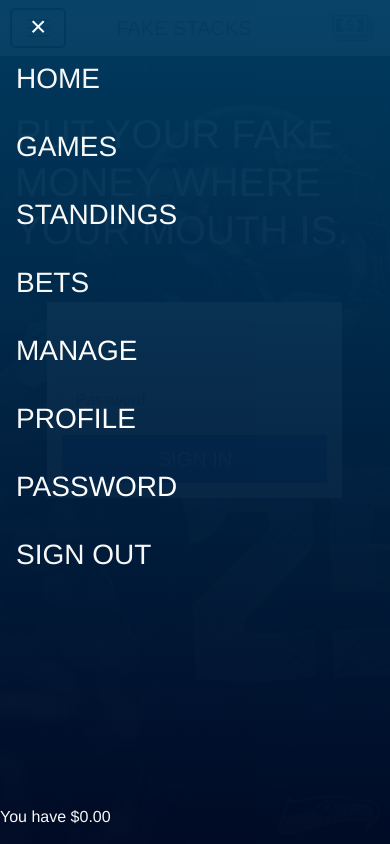
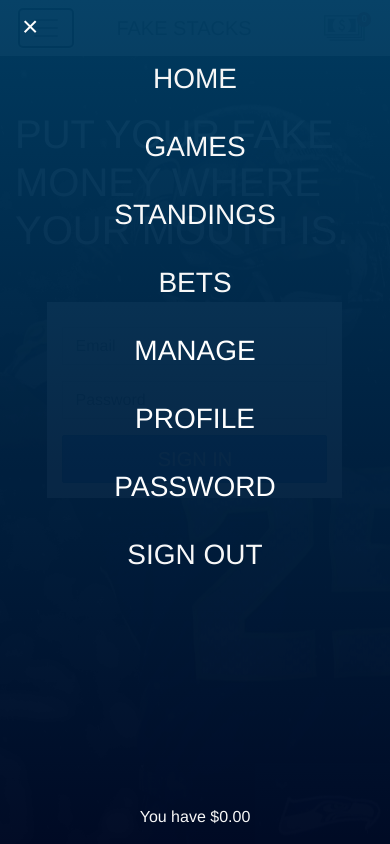
Before and after one commit to jasongoetz/fsreact, a React (Create React App) app: page /login in a window 390 px wide. Both pictures are taken after a click on the button 38 px from the left and 28 px from the top of the page. Built offline with nearby package versions, Linux system fonts and the light colour scheme; no server answers.

Commit message:
Mobile styling is close to where I want it

```diff
--- a/package.json
+++ b/package.json
@@ -5,6 +5,7 @@
   "dependencies": {
     "@emotion/core": "^10.0.22",
     "@emotion/styled": "^10.0.23",
+    "@types/react-responsive": "^8.0.2",
     "axios": "^0.18.0",
     "bootstrap": "^4.1.3",
     "emotion-theming": "^10.0.19",
@@ -15,9 +16,10 @@
     "react": "^16.12.0",
     "react-dom": "^16.12.0",
     "react-redux": "^7.1.3",
+    "react-responsive": "^8.0.1",
     "react-router-dom": "5.1.2",
     "react-scripts": "2.1.8",
-    "reactstrap": "8.0.0",
+    "reactstrap": "8.4.0",
     "redux": "^4.0.4",
     "redux-axios-middleware": "^4.0.0",
     "redux-thunk": "^2.3.0",
--- a/src/app/App.tsx
+++ b/src/app/App.tsx
@@ -20,6 +20,7 @@ import LeagueManagement from "./components/LeagueManagement";
 import ErrorPanel from "./components/error/ErrorPanel";
 import ProfilePage from "./components/ProfilePage";
 import PasswordPage from "./components/PasswordPage";
+import MediaQuery from "react-responsive";
 
 export interface State {
     showMobileMenu: boolean
--- a/src/app/auth/authReducer.ts
+++ b/src/app/auth/authReducer.ts
@@ -22,6 +22,7 @@ const token = localStorage.getItem('token') || sessionStorage.getItem('token') |
 
 if (token) {
     sessionStorage.setItem('token', token);
+    localStorage.setItem('token', token);
 }
 
 const tokenValid = isTokenValid(token);
--- a/src/app/components/BetSlip.tsx
+++ b/src/app/components/BetSlip.tsx
@@ -25,8 +25,7 @@ import {getButtonMessage} from "../../util/BetUtil";
 
 const containerStyle = {
     borderRadius: "0px",
-    marginTop: "20px",
-    minWidth: "400px",
+    //marginTop: "20px",
     backgroundColor: "#ececec",
 };
 
--- a/src/app/components/FSComponents.tsx
+++ b/src/app/components/FSComponents.tsx
@@ -7,7 +7,7 @@ export const FSButton = styled(Button)`
         color: #fff;
         background-color: #428bca;
         border-color: #357ebd;
-        border-radius: 0;
+        border-radius: 2px;
     }
 `;
 
--- a/src/app/components/GamesPage.tsx
+++ b/src/app/components/GamesPage.tsx
@@ -10,6 +10,7 @@ import {PageHeader} from "./PageHeader";
 import {League} from "../types";
 import {Bettable} from "../bettables/bettableReducer";
 import BetSlip from "./BetSlip";
+import MediaQuery from "react-responsive";
 
 export interface Props {
     loadUserContext: () => void;
@@ -38,12 +39,13 @@ class GamesPage extends Component<Props, State> {
                     {this.props.bettables.map(bettable => <GameRow key={`game-${bettable.id}`} bettable={bettable}/>)}
                 </Col>
                 <Col md={4}>
-                    <BetSlip></BetSlip>
+                    <MediaQuery minWidth={576}>
+                        <BetSlip></BetSlip>
+                    </MediaQuery>
                 </Col>
             </Row>
         </Container>
     }
-
 }
 
 
--- a/src/app/components/LeaguePage.tsx
+++ b/src/app/components/LeaguePage.tsx
@@ -60,19 +60,19 @@ class LeaguePage extends Component<Props, State> {
 
             <Container style={homePageStyle}>
                 <Row>
-                    <Col style={homePagePanelStyle} xs={{size: 12}} sm={{size: 4}}>
+                    <Col style={homePagePanelStyle} xs={{size: 12}} md={{size: 8, offset: 2}} lg={{size: 4, offset: 0}}>
                         <HomePagePanel title="The Rules" linkUrl="/games" action="START BETTING">
                             <Rules/>
                         </HomePagePanel>
                     </Col>
 
-                    <Col style={homePagePanelStyle} xs={{size: 12}} sm={{size: 4}}>
+                    <Col style={homePagePanelStyle} xs={{size: 12}} md={{size: 8, offset: 2}} lg={{size: 4, offset: 0}}>
                         <HomePagePanel title="Leaderboard" linkUrl="/standings" action="SEE THE STANDINGS">
                             <MiniStandings/>
                         </HomePagePanel>
                     </Col>
 
-                    <Col style={homePagePanelStyle} xs={{size: 12}} sm={{size: 4}}>
+                    <Col style={homePagePanelStyle} xs={{size: 12}} md={{size: 8, offset: 2}} lg={{size: 4, offset: 0}}>
                         <HomePagePanel title="Pending Big Bets" linkUrl="/bets" action="SEE ALL BETS">
                             <MiniBets/>
                         </HomePagePanel>
--- a/src/app/components/MobileMenu.tsx
+++ b/src/app/components/MobileMenu.tsx
@@ -1,9 +1,12 @@
-import {Component} from "react";
 import React from "react";
 import {Button, Nav, NavItem, NavLink} from "reactstrap";
 import {Colors} from "../theme/theme";
+import styled from "@emotion/styled";
+import {Link} from "react-router-dom";
+import {useDispatch} from "react-redux";
+import {logout} from "../auth/authActions";
 
-const menuStyle = {
+const MobileMenuOverlay = styled.div({
     width: "100%",
     top: "0px",
     bottom: "0px",
@@ -12,14 +15,16 @@ const menuStyle = {
     zIndex: 2000,
     fontSize: "28px",
     opacity: .97,
+    textAlign: 'center',
+    position: 'fixed',
     background: `linear-gradient(${Colors.lighterDarkBlue}, ${Colors.darkBlue})`,
     color: Colors.white,
-};
+});
 
 const closeButtonStyle = {
     top: 0,
     left: 0,
-    marginLeft: "18px",
+    marginLeft: "10px",
     marginTop: "0px",
     backgroundColor: 'transparent',
     border: 0,
@@ -50,38 +55,44 @@ export interface Props {
     closeMenu: () => void;
 }
 
-class MobileMenu extends Component<Props, State> {
+const MobileMenu: React.FC<Props> = ({closeMenu, isAdmin, gamblerMoney}) => {
 
-    render() {
+    const dispatch = useDispatch();
+
+    const navLink = (label: string, path: string, onClick?: (e) => void) => {
+        return <NavItem><NavLink style={navLinkStyle} tag={Link} to={path} onClick={onClick}>{label}</NavLink></NavItem>;
+    };
+
+    const handleLogout = async () => {
+        await dispatch(logout());
+        closeMenu();
+    };
+
     return (
-            <div className="mobile-menu" style={menuStyle}>
-                <Button type="button" style={closeButtonStyle} className="menu-close" onClick={this.props.closeMenu}>
+        <MobileMenuOverlay>
+            <Button type="button" style={closeButtonStyle} className="menu-close" onClick={closeMenu}>
                 <span>&times;</span>
             </Button>
             <Nav vertical>
-                    {this.navItem("HOME", "/")}
-                    {this.navItem("GAMES", "/games")}
-                    {this.navItem("STANDINGS", "/standings")}
-                    {this.navItem("BETS", "/bets")}
-                    {this.props.isAdmin && this.navItem("MANAGE", "/league/settings")}
-                    {this.navItem("PROFILE", "/profile")}
-                    {this.navItem("PASSWORD", "/user/password/")}
-                    {this.navItem("SIGN OUT", "/logout")}
+                {navLink("HOME", "/", closeMenu)}
+                {navLink("GAMES", "/games", closeMenu)}
+                {navLink("STANDINGS", "/standings", closeMenu)}
+                {navLink("BETS", "/bets", closeMenu)}
+                {isAdmin && navLink("MANAGE", "/league/settings", closeMenu)}
+                {navLink("PROFILE", "/profile", closeMenu)}
+                {navLink("PASSWORD", "/user/password/", closeMenu)}
+                {navLink("SIGN OUT", "/", handleLogout)}
             </Nav>
 
             <div>
                 <a style={accountBalanceStyle} className="menu-account-bottom money" href="/account">
-                        You have ${this.props.gamblerMoney}.00
+                    You have ${gamblerMoney}.00
                 </a>
             </div>
 
-            </div>
+        </MobileMenuOverlay>
     );
-    }
 
-    navItem = (label: string, href: string) => {
-        return <NavItem><NavLink style={navLinkStyle} href={href}>{label}</NavLink></NavItem>;
 };
-}
 
 export default MobileMenu;
--- a/src/app/components/NavHeader.tsx
+++ b/src/app/components/NavHeader.tsx
@@ -1,6 +1,7 @@
 import {Component} from "react";
 import React from "react";
 import {
+    Badge,
     Collapse, Container, DropdownItem, DropdownMenu,
     DropdownToggle,
     Nav,
@@ -19,20 +20,30 @@ import {getGamblerWithAccount} from "../gambler/gamblerSelector";
 import {getLeague} from "../league/leagueSelector";
 import {isLoggedIn} from "../auth/authSelector";
 import {GamblerInfo, League} from "../types";
+import {getCartBets} from "../cart/cartSelector";
+import {CartBet} from "../cart/cartReducer";
+import MediaQuery from "react-responsive";
+import styled from "@emotion/styled";
+import BetSlip from "./BetSlip";
 
-export interface Props {
+interface Props {
     league: League;
     gambler: GamblerInfo;
     loggedIn: boolean;
+    cartBets: CartBet[];
     toggleMobileMenu: () => void;
     toggleBetSlip: () => void;
     handleLogout: () => void;
 }
 
+interface State {
+    mobileBetSlipOpen: boolean;
+}
+
 const navbarStyle = {
     backgroundColor: Colors.lightGray,
-    paddingLeft: "0.5rem",
-    paddingRight: "0.5rem",
+    // paddingLeft: "0.5rem",
+    // paddingRight: "0.5rem",
 };
 
 const navbarContainerStyle = {
@@ -60,14 +71,43 @@ const betSlipButtonStyle = {
     paddingRight: "5px"
 };
 
-class NavHeader extends Component<Props> {
+const badgeContainerStyle = {
+    position: 'relative' as 'relative',
+};
+
+const betSlipBadgeStyle = {
+    padding: '3px 4px 4px 4px',
+    fontSize: '10px',
+    lineHeight: '.8',
+    backgroundColor: '#D16565',
+    position: 'absolute' as 'absolute',
+    top: '-3px',
+    right: '-5px',
+};
+
+const BetSlipCollapse = styled(Collapse)({
+    width: '100%',
+    zIndex: 4,
+    background: 'white',
+    overflow: 'scroll',
+    position: 'absolute',
+    maxHeight: 'calc(100vh - 50px)',
+    top: '50px',
+    left: '0px',
+});
+
+class NavHeader extends Component<Props, State> {
+
+    state = {
+        mobileBetSlipOpen: false,
+    };
 
     toggleMenu = () => {
         this.props.toggleMobileMenu();
     };
 
     toggleBetSlip = () => {
-        this.props.toggleBetSlip();
+        this.setState({mobileBetSlipOpen: !this.state.mobileBetSlipOpen});
     };
 
     handleLogout = (e) => {
@@ -77,7 +117,7 @@ class NavHeader extends Component<Props> {
 
     render() {
         return (
-            <Navbar style={navbarStyle} fixed="top" light expand="md">
+            <Navbar style={navbarStyle} fixed="top" light expand="sm">
                 <Container style={navbarContainerStyle}>
                     <NavbarToggler style={menuButtonStyle} onClick={this.toggleMenu}/>
                     <Collapse className="w-100" navbar>
@@ -87,9 +127,19 @@ class NavHeader extends Component<Props> {
                     <NavbarBrand style={brandStyle} href="/" className="fixedTop" mx="auto">FAKE STACKS</NavbarBrand>
 
                     <NavbarToggler style={betSlipButtonStyle} onClick={this.toggleBetSlip}>
-                        <span className="badge bet-slip-badge"></span>
-                        <img src="/images/bets-menu.svg"/>
+                        <span style={badgeContainerStyle}>
+                            <Badge style={betSlipBadgeStyle} pill>{this.props.cartBets.length}</Badge>
+                            <img src="/images/bets-menu.svg"/>
+                        </span>
                     </NavbarToggler>
+
+                    {this.props.loggedIn &&
+                        <MediaQuery maxWidth={576}>
+                            <BetSlipCollapse isOpen={this.state.mobileBetSlipOpen}>
+                                <BetSlip/>
+                            </BetSlipCollapse>
+                        </MediaQuery>
+                    }
 
                     <Collapse className="w-100 justify-content-end" navbar>
                         {this.props.loggedIn && !!this.props.gambler && this.getRightNavBar()}
@@ -153,6 +203,7 @@ const mapStateToProps = (state) => {
         loggedIn: isLoggedIn(state),
         league: getLeague(state),
         gambler: getGamblerWithAccount(state, state.gambler.id),
+        cartBets: getCartBets(state),
     };
 };
 
--- a/src/app/components/OverUnderBettableButton.tsx
+++ b/src/app/components/OverUnderBettableButton.tsx
@@ -34,7 +34,7 @@ class OverUnderBettableButton extends Component<Props, State> {
         if (!this.props.bettable.ouoff) {
             let disabled = this.bettableInCart(this.props.bettable.id, this.props.overunder);
             let overUnderName = this.props.overunder === 'OVER' ? "Over " : "Under ";
-            return <FSWideButton disabled={disabled}
+            return <FSWideButton className="hidden-xs hidden-sm" disabled={disabled}
                              onClick={this.betClick}>{overUnderName} {this.props.bettable.overunder}</FSWideButton>;
         } else {
             return <FSWideButton disabled={true}>O/U OFF</FSWideButton>;
--- a/src/app/components/PasswordPage.tsx
+++ b/src/app/components/PasswordPage.tsx
@@ -9,7 +9,6 @@ import {FSWideButton} from "./FSComponents";
 import {FSFormFeedback} from "./FSForm";
 import {useFormik} from "formik";
 import * as yup from "yup";
-import {Redirect} from "react-router";
 import { withRouter, RouteComponentProps } from 'react-router-dom';
 
 const PasswordPage: React.FC<RouteComponentProps> = ({history}) => {
```
Also changed, not shown: src/app/components/GameRow.tsx (+8 -8 lines), 1 other file (tests, documents, lock files or other folders). Lines whose indentation alone changed are shown as unchanged.
